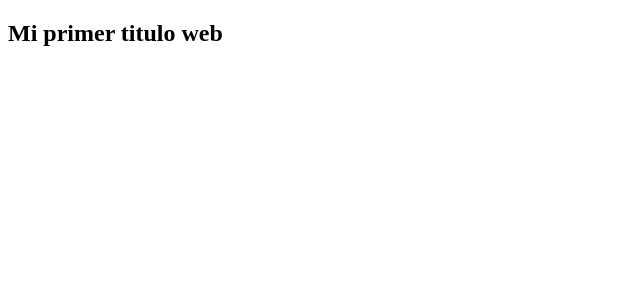
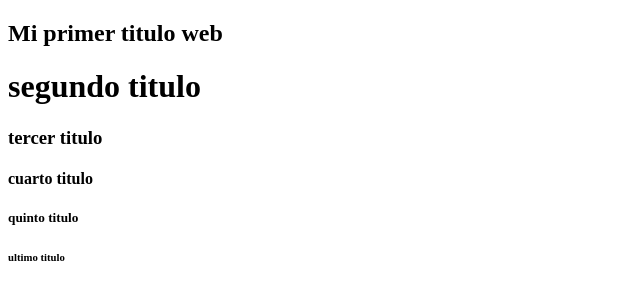
Before and after one commit to camilahdez99/MiPrimeraPagWeb, a plain HTML site: page index.html in a window 1280 px wide. Shown: the whole page, without its empty margins (0-640 px from the left). Drawn offline with Linux system fonts and the light colour scheme.

Commit message:
5 version
titulos

```diff
--- a/index.html
+++ b/index.html
@@ -7,5 +7,10 @@
 </head>
 <body>
     <h2>Mi primer titulo web</h2>
+    <h1>segundo titulo</h1>
+    <h3>tercer titulo</h3>
+    <h4>cuarto titulo</h4>
+    <h5>quinto titulo</h5>
+    <h6>ultimo titulo</h6>
 </body>
 </html>
```
